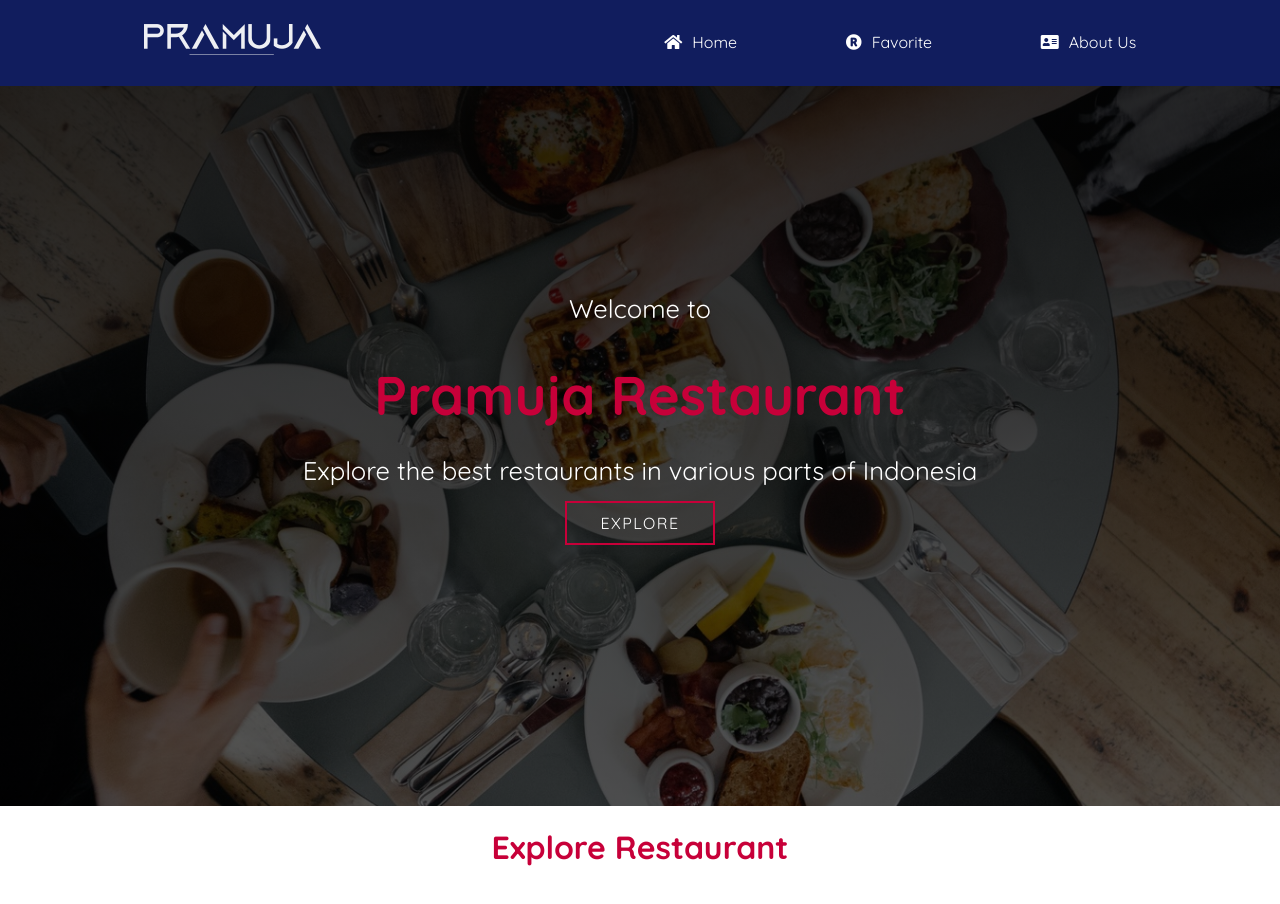
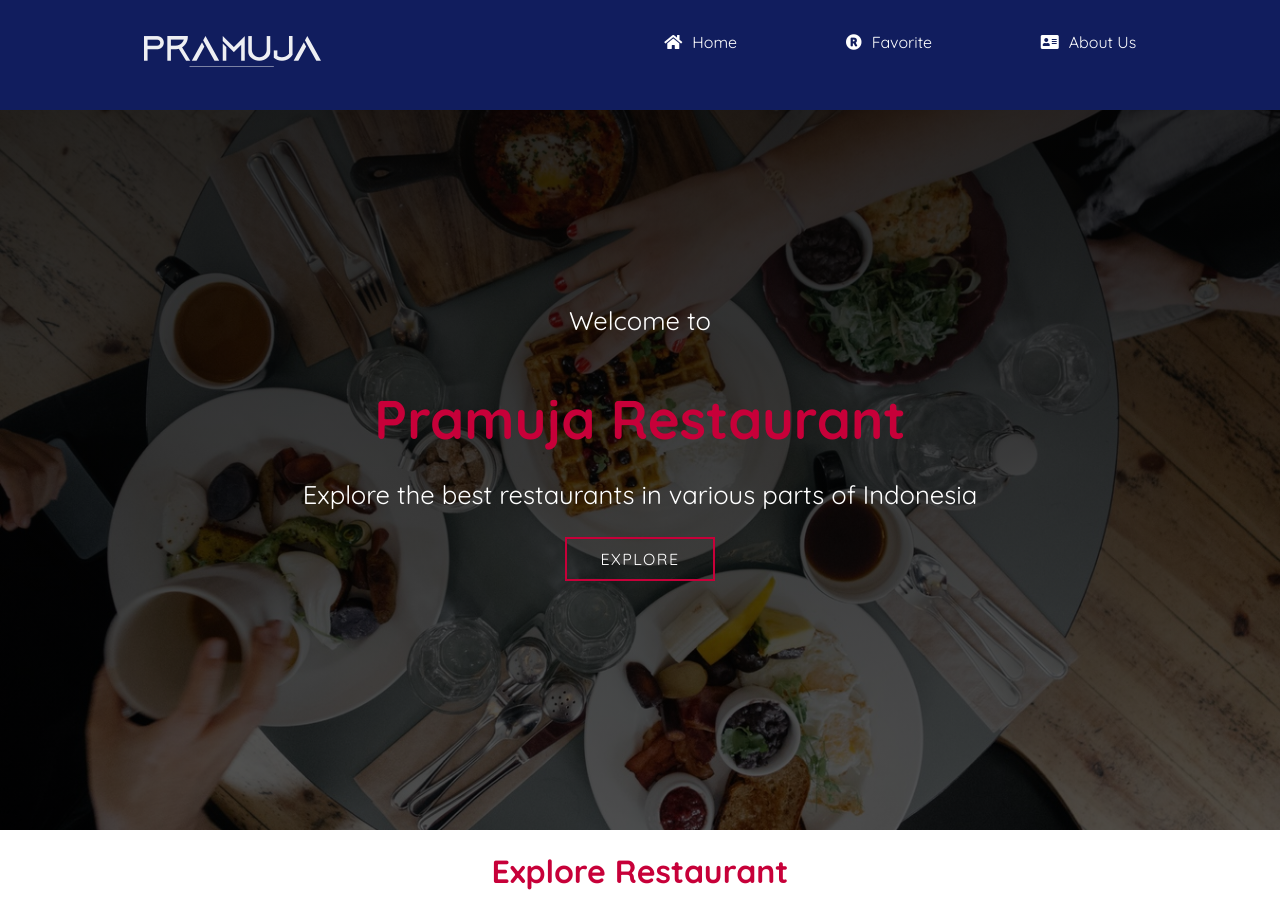
Before and after one commit to aripramuja/Restaurant-aripramuja, a website built with webpack: page src/templates/index.html in a window 1280 px wide. Shown: the top 904 px of the page. Built offline with nearby package versions, Linux system fonts and the light colour scheme.

Commit message:
update versi 1 ke 1

```diff
--- a/src/styles/main.css
+++ b/src/styles/main.css
@@ -23,7 +23,7 @@ nav {
   right: 0;
   left: 0;
   top: 0;
-  z-index: 1030;
+  z-index: 99;
 }
 .navbar-brand {
   display: inline-block;
@@ -33,7 +33,10 @@ nav {
   font-size: 1.125rem;
   line-height: inherit;
   white-space: nowrap;
+  min-width: 44px;
+  min-height: 44px;
 }
+
 nav > ul {
   display: flex;
   width: 40%;
@@ -47,6 +50,8 @@ nav > ul {
 nav > ul > li {
   display: list-item;
   text-align: -webkit-match-parent;
+  min-width: 44px;
+  min-height: 44px;
 }
 i {
   margin-right: 10px;
@@ -56,6 +61,8 @@ nav a {
   font-weight: 400;
   text-decoration: none;
   color: white;
+  min-height: 44px;
+  min-width: 44px;
 }
 
 nav a:hover {
@@ -69,6 +76,8 @@ nav a:hover {
   font-size: 20px;
   cursor: pointer;
   display: none;
+  min-height: 44px;
+  min-width: 44px;
 }
 .navbar-toggler:focus {
   outline: none;
@@ -90,11 +99,15 @@ nav a:hover {
 .hero-text {
   color: #fff;
   text-align: center;
+  min-height: 44px;
+  min-width: 44px;
 }
 
 .hero-text > p {
   font-size: 1.6em;
   margin-bottom: 15px;
+  min-height: 44px;
+  min-width: 44px;
 }
 
 .hero-text > h1 {
@@ -102,6 +115,8 @@ nav a:hover {
   font-weight: bolder;
   font-size: 3.4em;
   margin-bottom: 10px;
+  min-height: 44px;
+  min-width: 44px;
 }
 
 .hero-text > a {
@@ -138,6 +153,12 @@ main {
 .main-header {
   text-align: center;
   color: #c70039;
+  min-height: 44px;
+  min-width: 44px;
+}
+.main-header > h1 {
+  min-height: 44px;
+  min-width: 44px;
 }
 restaurant-list {
   display: grid;
@@ -164,13 +185,16 @@ img.restaurant-img {
 }
 
 .skip-link {
+  min-width: 44px;
+  min-height: 44px;
   position: absolute;
-  top: -40px;
+  top: -48px;
   left: 0;
   background-color: #bf1722;
   color: white;
   padding: 8px;
   z-index: 100;
+  text-decoration: none;
 }
 
 .skip-link:focus {
--- a/src/templates/index.html
+++ b/src/templates/index.html
@@ -4,6 +4,7 @@
     <meta charset="UTF-8" />
     <meta http-equiv="X-UA-Compatible" content="IE=edge" />
     <meta name="viewport" content="width=device-width, initial-scale=1.0" />
+    <link rel="icon" href="images/brands/favicon.png" type="image/png" />
     <title>Pramuja Restaurant</title>
     <link rel="stylesheet" href="https://use.fontawesome.com/releases/v5.15.3/css/all.css" integrity="sha384-SZXxX4whJ79/gErwcOYf+zWLeJdY/qpuqC4cAa9rOGUstPomtqpuNWT9wdPEn2fk" crossorigin="anonymous" />
   </head>
```
